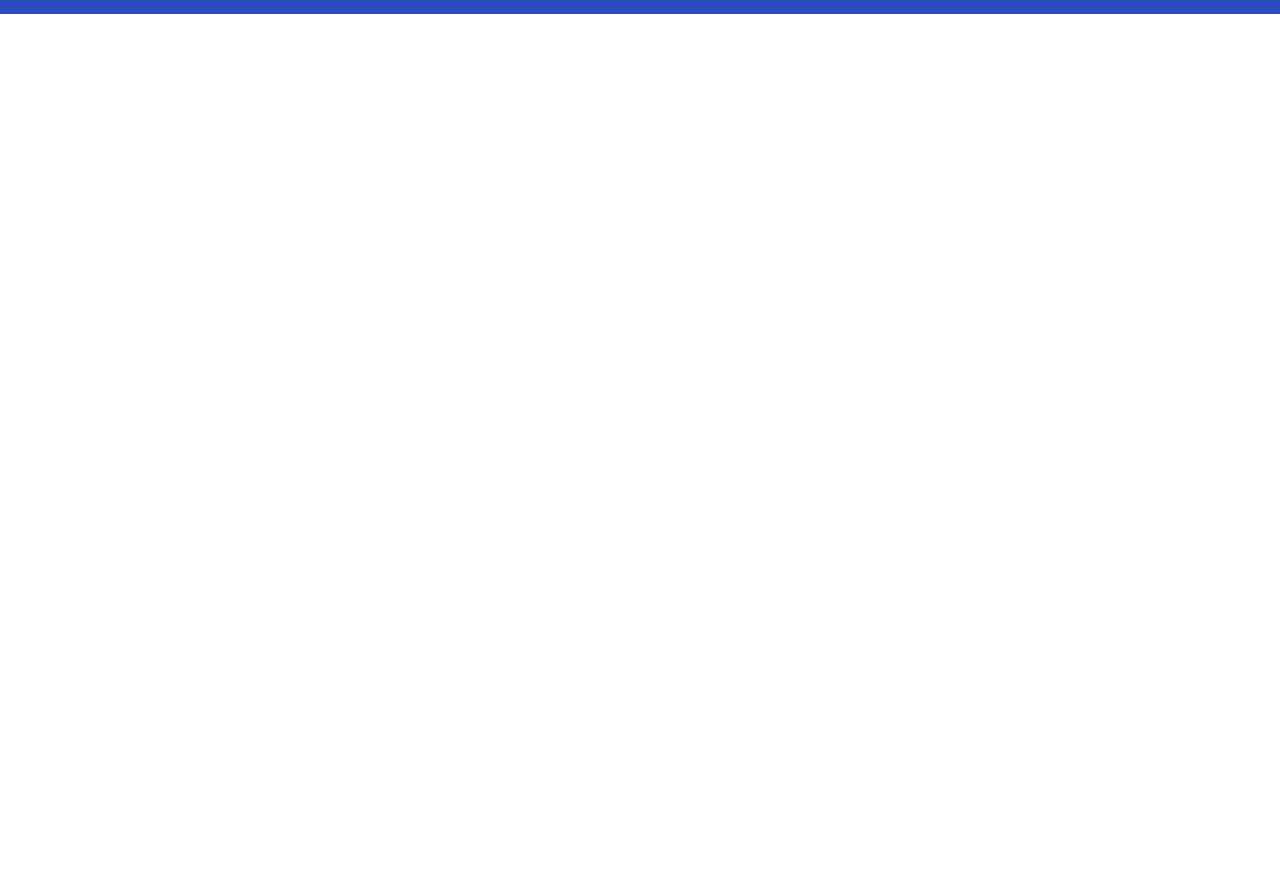
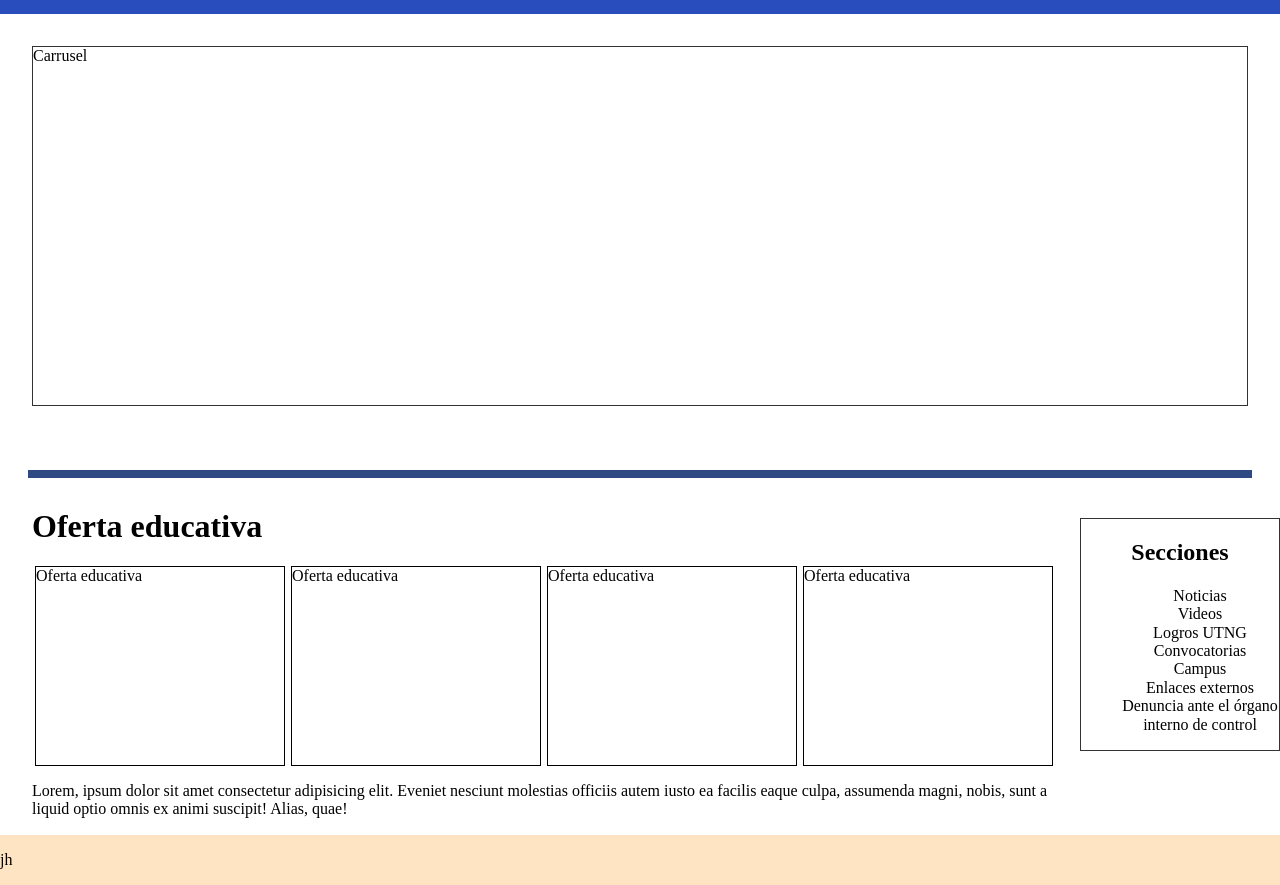
Before and after one commit to CesarAbraham0428/utng-clon, a plain HTML site: page src/views/index.html in a window 1280 px wide. Shown: the part 68-953 px from the top of the page. Before the commit the page ends 800 px from the top, so only its background shows below. Drawn offline with Linux system fonts and the light colour scheme.

Commit message:
Modificacion pagina principal y se agrega la base del carrusel

```diff
--- a/src/css/styles.css
+++ b/src/css/styles.css
@@ -1,19 +1,42 @@
+/* Cambio del modelo de caja */
 *{
     box-sizing: border-box;
 }
 
+/*Maquetación de la página*/
+
 body{
+    display: grid;
     margin: 0;
-    overflow: hidden;
 
+
+    min-height: 100vh;
+    grid-template-rows: auto 1fr auto;
+
+    overflow-x: hidden;
 }
-
+/* Variables de la página */
 :root{
     --menu-color:#2a4dbd;
     --accesibilidad-menu:#fff;
     --accesibilidad-menu-hover:aqua;
     --link-menu-color:#fff9;
+
+    --fondo:#fff;
 }
+
+/*Elementos maquetados*/
+
+.main{
+    margin: 0 2em;
+    background-color: var(--fondo);
+}
+
+.footer{
+    background-color: bisque;
+
+}
+
 /*Control del desbordamiento de imagenes y reseteo de links*/
 .img{
     max-width: 100%;
@@ -114,6 +137,61 @@ body{
     }
 }
 
+.container{
+    display: grid;
+    grid-template-columns: 85% 15%;
+}
+/*Carrusel*/
+.carrusel{
+    position: relative;
+
+
+    width: auto;
+    height: 360px;
+
+    margin: 2em;
+
+    border: solid 1px #333;
+}
+/*Parte del Main*/
+
+/*Parte del menu de navegación del Main*/
+
+/* requiere cambio */
+.nav{
+
+    position: absolute;
+    margin-top: 2em;
+    right: 0;
+    width: 200px;
+    height: auto;
+
+    text-align: center;
+    border: #333 solid 1px;
+
+}
+.nav__item{
+    list-style: none;
+
+}
+ .hr{
+    width: 95%;
+    margin-top: 2em;
+
+    border: solid 4px #2f4982;
+ }
+ .container-cards{
+    display: flex;
+    align-items: center;
+    justify-content: space-around;
+    width: 100%;
+    height: auto;
+}
+ .section{
+    width: 250px;
+    height: 200px;
+    border: solid 1px #000;
+ }
 /*Control de hover en dispositivos táctiles*/
 
 @media(hover:hover){
--- a/src/views/index.html
+++ b/src/views/index.html
@@ -1,5 +1,6 @@
 <!DOCTYPE html>
 <html lang="es">
+
 <head>
   <meta charset="UTF-8" />
   <meta name="viewport" content="width=device-width, initial-scale=1.0" />
@@ -7,18 +8,16 @@
   <link rel="stylesheet" href="../css/normalize.css">
   <link rel="stylesheet" href="../css/styles.css" />
 </head>
+
 <body>
-    <header>
+
+  <header class="header">
     <nav class="menu">
       <div class="toggle-menu" id="button">
         <img src="../assets/icons/toggle-menu.svg" alt="menu" />
       </div>
       <a href="index.html">
-          <img
-            src="../assets/img/logo.png"
-            alt="Logo institucional de la UTNG"
-            class="img logo"
-          />
+        <img src="../assets/img/logo.png" alt="Logo institucional de la UTNG" class="img logo" />
       </a>
       <ul class="menu__item">
         <a href="index.html" class="link link__menu">Inicio</a>
@@ -31,17 +30,54 @@
         <a href="#" class="link link__menu">Servicios</a>
       </ul>
       <div class="menu__item">
-          <img
-            src="../assets/icons/accessibility.svg"
-            alt="Accesibilidad"
-            class="accessibility img"
-          />
+        <img src="../assets/icons/accessibility.svg" alt="Accesibilidad" class="accessibility img" />
         <a href="#" class="link link--accesibility">Accesibilidad</a>
       </div>
 
     </nav>
   </header>
 
+  <div class="carrusel">
+    Carrusel
+  </div>
+
+  <hr class="hr">
+
+  <div class="container">
+    <nav class="nav">
+      <h2>Secciones</h2>
+      <ul class="nav__container">
+        <li class="nav__item"><a href="#"></a>Noticias</li>
+        <li class="nav__item"><a href=""></a>Videos</li>
+        <li class="nav__item"><a href=""></a>Logros UTNG</li>
+        <li class="nav__item"><a href=""></a>Convocatorias</li>
+        <li class="nav__item"><a href=""></a>Campus</li>
+        <li class="nav__item"><a href=""></a>Enlaces externos</li>
+        <li class="nav__item"><a href=""></a>Denuncia ante el órgano interno de control</li>
+      </ul>
+    </nav>
+
+
+
+    <main class="main">
+      <h1>Oferta educativa</h1>
+      <div class="container-cards">
+        <section class="section">Oferta educativa</section>
+        <section class="section">Oferta educativa</section>
+        <section class="section">Oferta educativa</section>
+        <section class="section">Oferta educativa</section>
+      </div>
+
+      <p>Lorem, ipsum dolor sit amet consectetur adipisicing elit. Eveniet nesciunt molestias officiis autem iusto ea
+        facilis eaque culpa, assumenda magni, nobis, sunt a liquid optio omnis ex animi suscipit! Alias, quae!</p>
+    </main>
+  </div>
+
+  <footer class="footer">
+    <p>jh</p>
+  </footer>
+
   <script src="../js/scripts.js"></script>
 </body>
+
 </html>
```
Lines whose indentation alone changed are shown as unchanged.
